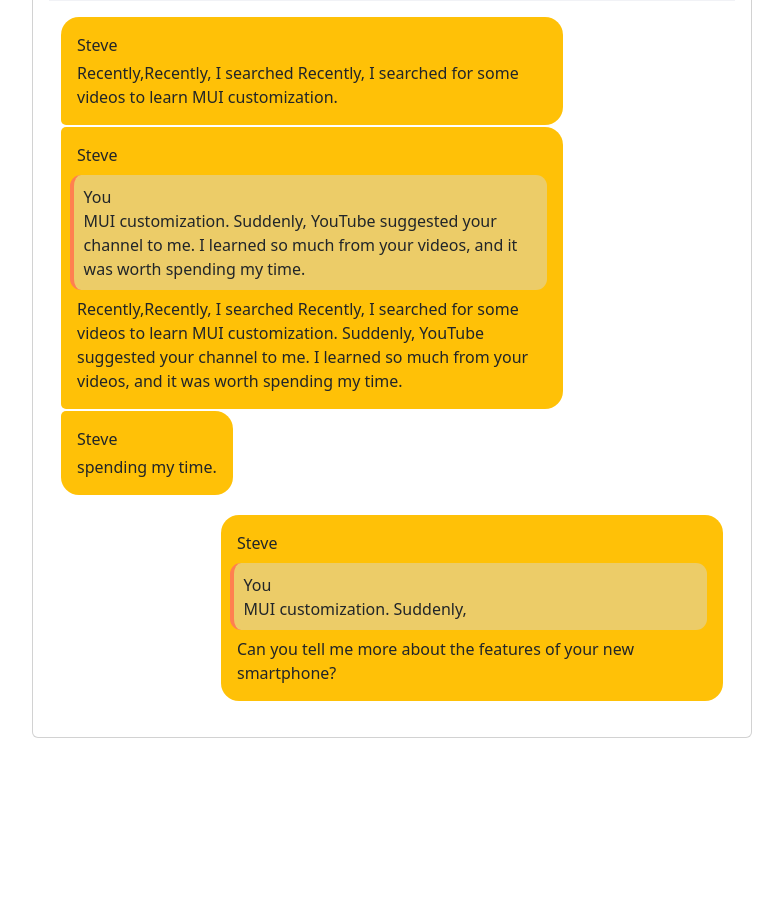
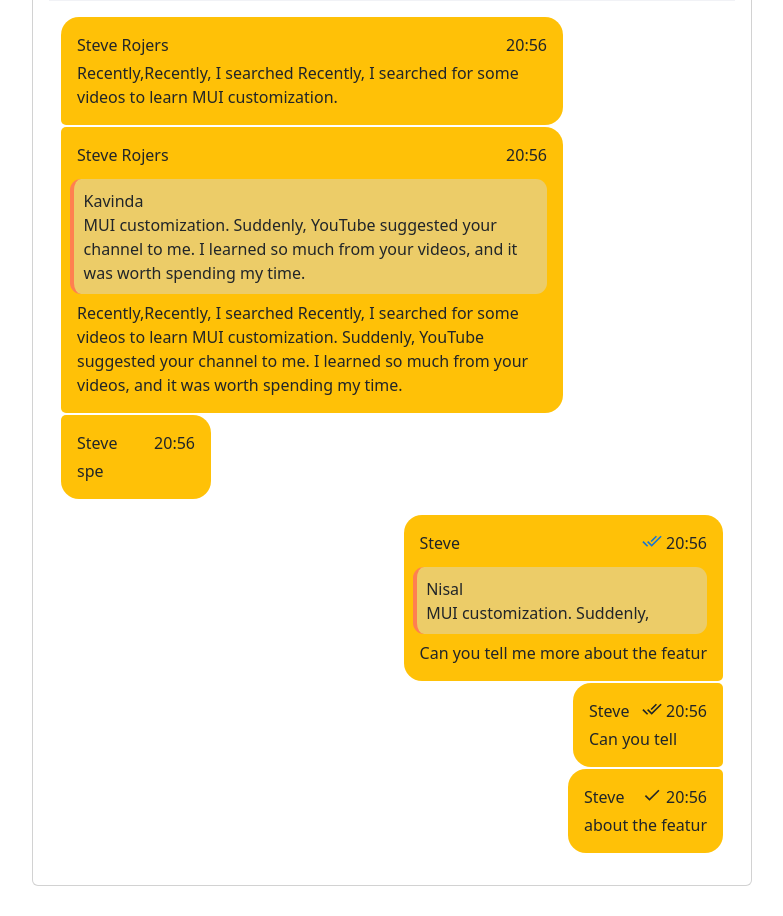
Before and after one commit to DotTalk-chatapp/.Talk, a React (Create React App) app: page / in a window 1280 px wide. Shown: the part 880-1796 px from the top of the page, without its empty margins (248-1031 px from the left). Before the commit the page ends 1648 px from the top, so only its background shows below. Built offline with nearby package versions, Linux system fonts and the light colour scheme.

Commit message:
Done desining message box

```diff
--- a/src/App.js
+++ b/src/App.js
@@ -6,7 +6,7 @@ import Card from './components/atoms/Card';
 import Chatbox from './components/ui/chatbox/Chatbox';
 import ChatPanelHeader from './components/ui/chatPanelHeader/ChatPanelHeader';
 import InboxHeader from './components/ui/inboxHeader/InboxHeader';
-import ReceiveMessage from './components/ui/message/ReceiveMmessage';
+import Message from './components/ui/message/Message';
 
 function App() {
   return (
@@ -75,17 +75,22 @@ function App() {
             lastMessageStatus="🕑"
           />
 
-          <ReceiveMessage
+          <Message
+            senderName="Steve Rojers"
+            sendTime="20:56"
             messagePosition="top"
             msgType="resMsg"
             mentioned={false}
             message="Recently,Recently, I searched Recently, I searched for some videos
               to learn MUI customization."
           />
-          <ReceiveMessage
+          <Message
+            senderName="Steve Rojers"
+            sendTime="20:56"
             messagePosition="mid"
             msgType="resMsg"
             mentioned={true}
+            replyName="Kavinda"
             replyMessage="MUI customization. Suddenly, YouTube suggested your
             channel to me. I learned so much from your videos, and it was
             worth spending my time."
@@ -94,19 +99,43 @@ function App() {
               channel to me. I learned so much from your videos, and it was
               worth spending my time."
           />
-          <ReceiveMessage
+          <Message
+            senderName="Steve"
+            sendTime="20:56"
             messagePosition="end"
             msgType="resMsg"
             mentioned={false}
-            message="spending my time."
+            message="spe"
           />
 
-          <ReceiveMessage
-            messagePosition="single"
+          <Message
+            messageStatus="viewed"
+            messagePosition="top"
+            senderName="Steve"
+            sendTime="20:56"
             msgType="sendMsg"
             mentioned={true}
+            replyName="Nisal"
             replyMessage="MUI customization. Suddenly,"
-            message="Can you tell me more about the features of your new smartphone?"
+            message="Can you tell me more about the featur"
+          />
+          <Message
+            messageStatus="received"
+            messagePosition="mid"
+            senderName="Steve"
+            sendTime="20:56"
+            msgType="sendMsg"
+            mentioned={false}
+            message="Can you tell "
+          />
+          <Message
+            messageStatus="send"
+            messagePosition="end"
+            senderName="Steve"
+            sendTime="20:56"
+            msgType="sendMsg"
+            mentioned={false}
+            message="about the featur"
           />
         </Card>
       </div>
--- /dev/null
+++ b/src/components/ui/message/Message.js
@@ -0,0 +1,138 @@
+import DoneIcon from '@mui/icons-material/Done';
+import DoneAllIcon from '@mui/icons-material/DoneAll';
+
+const ReceiveMessage = (props) => {
+  // messages status icons
+  const messageStatus = {
+    send: <DoneIcon fontSize="small" />,
+    received: <DoneAllIcon fontSize="small" />,
+    viewed: <DoneAllIcon color="primary" sx={{ fontSize: 20 }} />,
+  };
+
+  // margins for messages
+  const messageMargin = {
+    top: '16px 0px 2px 0px',
+    mid: '2px 0px 2px 0px',
+    end: '2px 0px 16px 0px',
+    single: '20px 0px 20px 0px',
+  };
+
+  // styles for message box respond and send message
+  const messageStyles = {
+    resMsg: {
+      widthMargin: '0rem 10rem 0rem 0rem',
+      msgPosition: {
+        top: { borderRadius: '18px 18px 18px 5px', margin: messageMargin.top },
+        mid: { borderRadius: '5px 18px 18px 5px', margin: messageMargin.mid },
+        end: { borderRadius: '5px 18px 18px 18px', margin: messageMargin.end },
+        single: {
+          borderRadius: '18px 18px 18px 18px',
+          margin: messageMargin.single,
+        },
+      },
+    },
+    sendMsg: {
+      widthMargin: '0rem 0rem 0rem 10rem',
+      msgPosition: {
+        top: { borderRadius: '18px 18px 5px 18px', margin: messageMargin.top },
+        mid: { borderRadius: '18px 5px 5px 18px', margin: messageMargin.mid },
+        end: { borderRadius: '18px 5px 18px 18px', margin: messageMargin.end },
+        single: {
+          borderRadius: '18px 18px 18px 18px',
+          margin: messageMargin.single,
+        },
+      },
+    },
+  };
+
+  return (
+    <div>
+      {/* main container */}
+      <div
+        className={`container d-flex ${
+          props.msgType !== 'resMsg'
+            ? 'justify-content-end'
+            : 'justify-content-start'
+        }`}
+        style={{
+          margin:
+            messageStyles[props.msgType].msgPosition[props.messagePosition]
+              .margin,
+        }}
+      >
+        {/* Message container */}
+        <div
+          className="flex-grow-0 message-outer p-3 bg-warning "
+          style={{
+            margin: messageStyles[props.msgType].widthMargin,
+            borderRadius:
+              messageStyles[props.msgType].msgPosition[props.messagePosition]
+                .borderRadius,
+
+            minWidth: '150px',
+          }}
+        >
+          {/* sender name , messagestatus and time */}
+          <div className="d-flex  justify-content-between">
+            <p class="fw-medium mb-1">{props.senderName}</p>
+            <div className="d-flex  justify-content-between">
+              {props.msgType === 'sendMsg' &&
+                messageStatus[props.messageStatus]}
+              <p class="fw-light mb-1 ms-1">{props.sendTime}</p>
+            </div>
+          </div>
+          {/* Mentioned message */}
+          <div>
+            {props.mentioned && (
+              <div
+                style={{
+                  borderLeft: 'solid 4px #ff7f50',
+                  backgroundColor: '#eccc68',
+                  padding: '0.6rem',
+                  borderRadius: '11px',
+                  marginLeft: '-7px',
+                  marginBottom: '7px',
+                  marginTop: '8px',
+                }}
+              >
+                <div>
+                  <p class="fw-medium m-0">
+                    {props.replyName ? props.replyName : 'You'}
+                  </p>
+                </div>
+                <div>{props.replyMessage}</div>
+              </div>
+            )}
+            {/* Message */}
+            <div>{props.message}</div>
+          </div>
+        </div>
+      </div>
+    </div>
+  );
+};
+
+export default ReceiveMessage;
+
+/*
+
+<Message
+messageStatus
+            senderName="Steve Rojers"
+            sendTime="20:56"
+            messagePosition="mid"
+            msgType="resMsg"
+            mentioned={true}
+            replyName="Kavinda"
+            replyMessage="MUI customization. Suddenly, YouTube suggested your
+            channel to me. I learned so much from your videos, and it was
+            worth spending my time."
+            message="Recently,Recently, I searched Recently, I searched for some videos
+              to learn MUI customization. Suddenly, YouTube suggested your
+              channel to me. I learned so much from your videos, and it was
+              worth spending my time."
+          />
+
+
+
+*/
--- a/src/components/ui/message/ReceiveMmessage.js
+++ /dev/null
@@ -1,92 +0,0 @@
-const ReceiveMessage = (props) => {
-  const messageMargin = {
-    top: '16px 0px 2px 0px',
-    mid: '2px 0px 2px 0px',
-    end: '2px 0px 16px 0px',
-    single: '20px 0px 20px 0px',
-  };
-
-  const messageStyles2 = {
-    resMsg: {
-      widthMargin: '0rem 10rem 0rem 0rem',
-      msgPosition: {
-        top: { borderRadius: '18px 18px 18px 5px', margin: messageMargin.top },
-        mid: { borderRadius: '5px 18px 18px 5px', margin: messageMargin.mid },
-        end: { borderRadius: '5px 18px 18px 18px', margin: messageMargin.end },
-        single: {
-          borderRadius: '18px 18px 18px 18px',
-          margin: messageMargin.single,
-        },
-      },
-    },
-    sendMsg: {
-      widthMargin: '0rem 0rem 0rem 10rem',
-      msgPosition: {
-        top: { borderRadius: '18px 18px 5px 18px', margin: messageMargin.top },
-        mid: { borderRadius: '18px 5px 5px 18px', margin: messageMargin.mid },
-        end: { borderRadius: '18px 5px 18px 18px', margin: messageMargin.end },
-        single: {
-          borderRadius: '18px 18px 18px 18px',
-          margin: messageMargin.single,
-        },
-      },
-    },
-  };
-
-  return (
-    <>
-      <div>
-        <div
-          className={`container d-flex ${
-            props.msgType !== 'resMsg'
-              ? 'justify-content-end'
-              : 'justify-content-start'
-          }`}
-          style={{
-            margin:
-              messageStyles2[props.msgType].msgPosition[props.messagePosition]
-                .margin,
-          }}
-        >
-          <div
-            className="flex-grow-0 message-outer p-3 bg-warning "
-            style={{
-              margin: messageStyles2[props.msgType].widthMargin,
-              borderRadius:
-                messageStyles2[props.msgType].msgPosition[props.messagePosition]
-                  .borderRadius,
-            }}
-          >
-            <div>
-              {' '}
-              <p class="fw-medium mb-1">Steve</p>
-            </div>
-            <div>
-              {props.mentioned && (
-                <div
-                  style={{
-                    borderLeft: 'solid 4px #ff7f50',
-                    backgroundColor: '#eccc68',
-                    padding: '0.6rem',
-                    borderRadius: '11px',
-                    marginLeft: '-7px',
-                    marginBottom: '7px',
-                    marginTop: '8px',
-                  }}
-                >
-                  <div>
-                    <p class="fw-medium m-0">You</p>
-                  </div>
-                  <div>{props.replyMessage}</div>
-                </div>
-              )}
-              <div>{props.message}</div>
-            </div>
-          </div>
-        </div>
-      </div>
-    </>
-  );
-};
-
-export default ReceiveMessage;
```
Also changed, not shown: src/components/ui/message/SendMessage.js (deleted).
